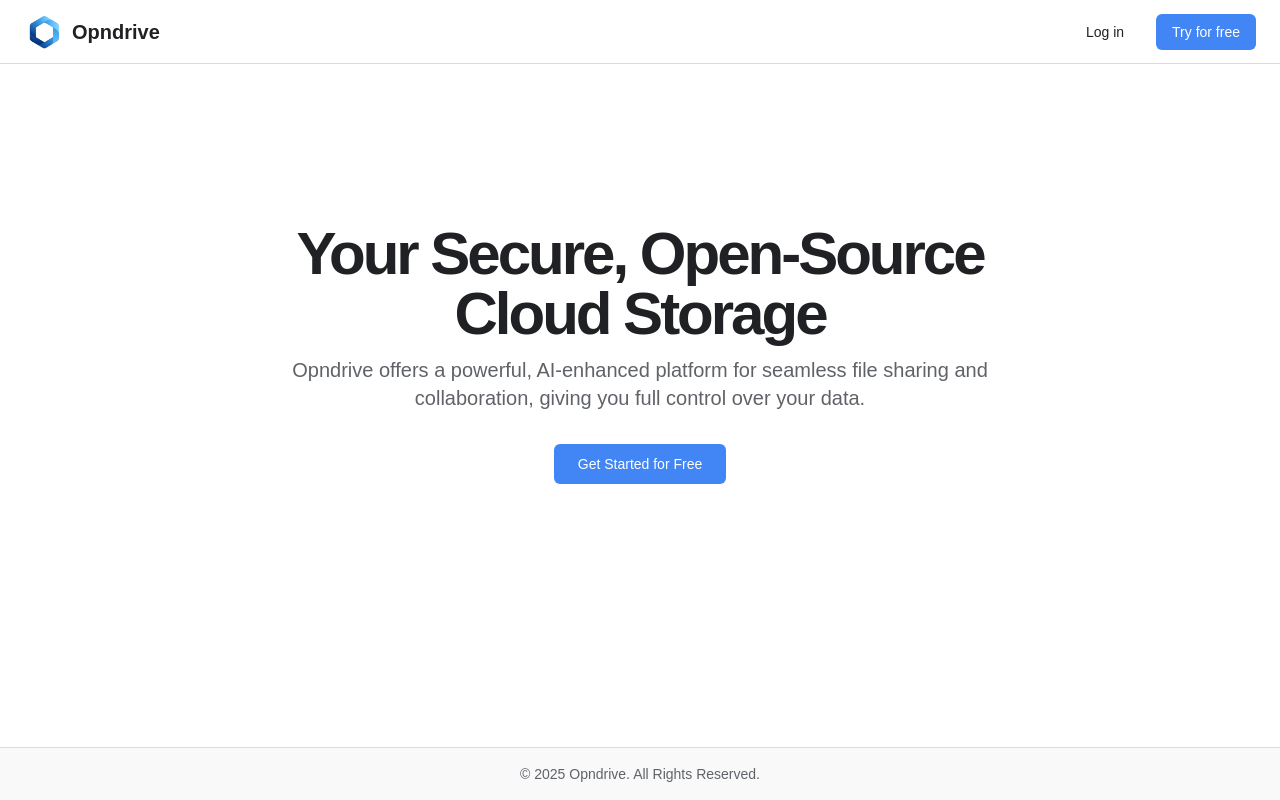
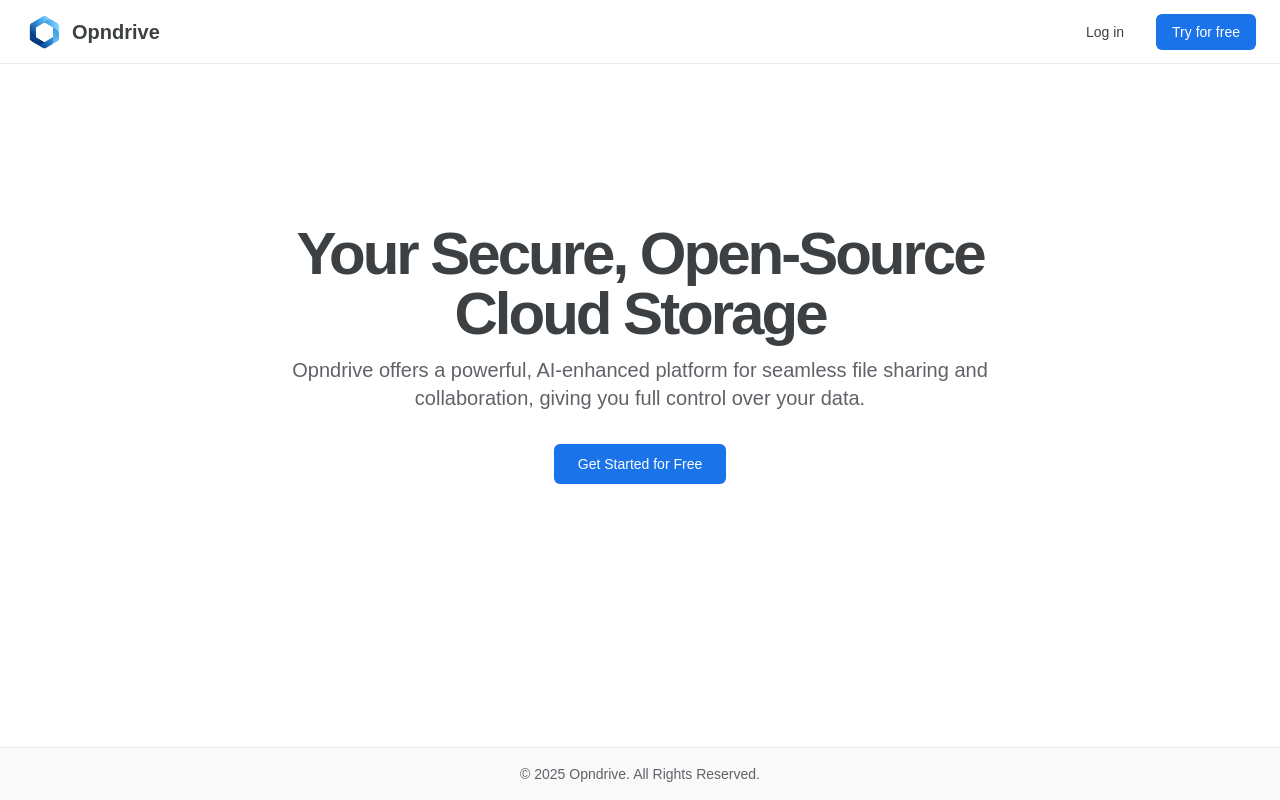
Before and after one commit to Rakesh-46-VR/opndrive, a Next.js app in the folder frontend/: page / in a window 1280 px wide. Built offline with nearby package versions, Linux system fonts and the light colour scheme.

Commit message:
feat: split user-profile from dashboard navbar

```diff
--- a/frontend/src/app/dashboard/[role]/layout.tsx
+++ b/frontend/src/app/dashboard/[role]/layout.tsx
@@ -4,7 +4,7 @@ import type React from "react";
 import { useState, useEffect, useMemo } from "react";
 import { useParams } from "next/navigation";
 import { DashboardSidebar } from "@/components/dashboard/dashboard-sidebar";
-import { DashboardNavbar } from "@/components/dashboard/dashboard-navbar";
+import { DashboardNavbar } from "@/components/dashboard/navbar/dashboard-navbar";
 import { DashboardBreadcrumb } from "@/components/dashboard/dashboard-breadcrumb";
 import { getNavItems } from "@/lib/dashboard-nav-config";
 import { UnifiedRoleGuard } from "@/components/auth/unified-role-guard";
--- a/frontend/src/app/globals.css
+++ b/frontend/src/app/globals.css
@@ -6,21 +6,21 @@
   --secondary: #f9f9fa;             /* navigation and sidebar */
   --accent: #e8f0fe;                /* highlight and hover states */
 
-  --foreground: #202124;            /* primary text color */
+  --foreground: #3c4043;            /* primary text color */
   --secondary-foreground: #5f6368;  /* secondary text and labels */
   --accent-foreground: #1a73e8;     /* text on accent backgrounds */
-  --card-foreground: #202124;       /* text on card backgrounds */
+  --card-foreground: #3c4043;       /* text on card backgrounds */
 
-  --primary: #4285f4;               /* brand color from logo */
+  --primary: #1a73e8;               /* brand color from logo */
   --primary-foreground: #ffffff;    /* text on primary backgrounds */
 
-  --border: #dadce0;                /* borders and dividers */
+  --border: #e8eaed;                /* borders and dividers */
   --input: #f1f3f4;                 /* input field backgrounds */
 
   --muted: #f8f9fa;                 /* muted background areas */
   --muted-foreground: #5f6368;      /* muted text color */
   --geo-map: #000000;               /* map elements */
-  --top-loading-bar-color: #4285f4; /* loading bar color */
+  --top-loading-bar-color: #1a73e8; /* loading bar color */
 }
 
 /* Tailwind inline theme bridge */
@@ -50,20 +50,20 @@
 [data-theme='dark'] {
   --background: #1f1f1f;            /* main canvas background */
   --foreground: #e8eaed;            /* primary text color */
-  --primary: #4285f4;               /* brand color from logo */
-  --primary-foreground: #ffffff;    /* text on primary backgrounds */
-  --secondary: #2d2e30;             /* navigation and sidebar */
+  --primary: #8ab4f8;               /* brand color from logo */
+  --primary-foreground: #202124;    /* text on primary backgrounds */
+  --secondary: #202124;             /* navigation and sidebar */
   --secondary-foreground: #e8eaed;  /* text on secondary backgrounds */
-  --muted: #2d2e30;                 /* muted background areas */
+  --muted: #292a2d;                 /* muted background areas */
   --muted-foreground: #9aa0a6;      /* muted text color */
   --accent: #303134;                /* highlight and hover states */
   --accent-foreground: #8ab4f8;     /* text on accent backgrounds */
   --card: #292a2d;                  /* card backgrounds */
   --card-foreground: #e8eaed;       /* text on card backgrounds */
   --border: #3c4043;                /* borders and dividers */
-  --input: #3c4043;                 /* input field backgrounds */
-  --geo-map: #343e64;               /* map elements */
-  --top-loading-bar-color: #4285f4; /* loading bar color */
+  --input: #303134;                 /* input field backgrounds */
+  --geo-map: #5f6368;               /* map elements */
+  --top-loading-bar-color: #8ab4f8; /* loading bar color */
 }
 
 /* Dark mode preference */
@@ -72,20 +72,20 @@
   :root:not([data-theme='light']) {
     --background: #1f1f1f;            /* main canvas background */
     --foreground: #e8eaed;            /* primary text color */
-    --primary: #4285f4;               /* brand color from logo */
-    --primary-foreground: #ffffff;    /* text on primary backgrounds */
-    --secondary: #2d2e30;             /* navigation and sidebar */
+    --primary: #8ab4f8;               /* brand color from logo */
+    --primary-foreground: #202124;    /* text on primary backgrounds */
+    --secondary: #202124;             /* navigation and sidebar */
     --secondary-foreground: #e8eaed;  /* text on secondary backgrounds */
-    --muted: #2d2e30;                 /* muted background areas */
+    --muted: #292a2d;                 /* muted background areas */
     --muted-foreground: #9aa0a6;      /* muted text color */
     --accent: #303134;                /* highlight and hover states */
     --accent-foreground: #8ab4f8;     /* text on accent backgrounds */
     --card: #292a2d;                  /* card backgrounds */
     --card-foreground: #e8eaed;       /* text on card backgrounds */
     --border: #3c4043;                /* borders and dividers */
-    --input: #3c4043;                 /* input field backgrounds */
-    --geo-map: #343e64;               /* map elements */
-    --top-loading-bar-color: #4285f4; /* loading bar color */
+    --input: #303134;                 /* input field backgrounds */
+    --geo-map: #5f6368;               /* map elements */
+    --top-loading-bar-color: #8ab4f8; /* loading bar color */
   }
 }
 
@@ -158,4 +158,6 @@ body {
   .sidebar-footer {
     @apply p-4 border-t border-[var(--border)];
   }
+
+
 }
--- a/frontend/src/components/ThemeToggle.tsx
+++ b/frontend/src/components/ThemeToggle.tsx
@@ -15,7 +15,7 @@ export function ThemeToggle() {
   if (!mounted) return null;
 
   return (
-    <div className="flex items-center justify-center p-1 rounded-full bg-secondary/80 backdrop-blur-sm space-x-6">
+    <div className="flex items-center justify-center p-1 rounded-full bg-accent backdrop-blur-sm space-x-6">
       <button
         onClick={() => setTheme('light')}
         className={`p-2 rounded-full transition-all ${
--- a/frontend/src/components/dashboard/dashboard-navbar.tsx
+++ /dev/null
@@ -1,115 +0,0 @@
-'use client';
-
-import { Menu } from 'lucide-react';
-import { Avatar, AvatarFallback, AvatarImage } from '@/components/ui/avatar';
-import { Button } from '@/components/ui/button';
-import {
-  DropdownMenu,
-  DropdownMenuContent,
-  DropdownMenuItem,
-  DropdownMenuLabel,
-  DropdownMenuSeparator,
-  DropdownMenuTrigger,
-} from '@/components/ui/dropdown-menu';
-import { useAuth } from '@/hooks/use-auth';
-import { ThemeToggle } from '@/components/ThemeToggle';
-import Link from 'next/link';
-import Image from 'next/image';
-
-interface DashboardNavbarProps {
-  toggleSidebar: () => void;
-  role: string;
-}
-
-export function DashboardNavbar({ toggleSidebar, role }: DashboardNavbarProps) {
-  const { user, logout } = useAuth();
-
-  return (
-    <header className="w-full bg-card  py-3 px-6 z-30">
-      <div className="flex items-center justify-between w-full">
-        <div className="flex items-center">
-          <div className="lg:hidden">
-            <Button
-              variant="ghost"
-              size="icon"
-              onClick={toggleSidebar}
-              className="text-muted-foreground hover:text-foreground hover:bg-accent mr-2"
-              aria-label="Toggle Sidebar"
-            >
-              <Menu size={20} />
-              <span className="sr-only">Toggle Sidebar</span>
-            </Button>
-          </div>
-
-          <div className="items-center hidden space-x-2 lg:flex ">
-            <Image
-              src="/logo-nobg.png"
-              width={50}
-              height={50}
-              className="h-10 w-auto"
-              alt="Organization Logo"
-            />{' '}
-            <span className="text-foreground font-bold text-xl mr-2">
-              Opn<span className="text-primary">drive</span>
-            </span>
-          </div>
-
-          <div className="hidden lg:block">
-            <Button
-              variant="ghost"
-              size="icon"
-              onClick={toggleSidebar}
-              className="text-muted-foreground hover:text-foreground hover:bg-accent ml-4"
-              aria-label="Toggle Sidebar"
-            >
-              <Menu size={20} />
-              <span className="sr-only">Toggle Sidebar</span>
-            </Button>
-          </div>
-        </div>
-
-        <div className="flex items-center space-x-4 ">
-          <DropdownMenu>
-            <DropdownMenuTrigger asChild>
-              <Button variant="ghost" className="relative h-8 w-8 rounded-full">
-                <Avatar className="h-8 w-8">
-                  <AvatarImage
-                    src={user?.avatar || '/placeholder.svg?width=32&height=32&query=user+avatar'}
-                    alt={user?.email || 'User Avatar'}
-                  />
-                  <AvatarFallback>{user?.email?.charAt(0).toUpperCase() || 'U'}</AvatarFallback>
-                </Avatar>
-              </Button>
-            </DropdownMenuTrigger>
-            <DropdownMenuContent className="w-56 bg-secondary border-border" align="end" forceMount>
-              <DropdownMenuLabel className="font-normal">
-                <div className="flex flex-col space-y-1">
-                  <p className="text-sm font-medium leading-none">
-                    {user?.firstName ||
-                      user?.email ||
-                      `${role.charAt(0).toUpperCase() + role.slice(1)} User`}
-                  </p>
-                  <p className="text-xs leading-none text-muted-foreground">
-                    {user?.email || `${role}@example.com`}
-                  </p>
-                </div>
-              </DropdownMenuLabel>
-              <DropdownMenuSeparator />
-              <DropdownMenuItem className="focus:bg-accent p-0">
-                <div className="flex justify-center w-full py-1">
-                  <ThemeToggle />
-                </div>
-              </DropdownMenuItem>
-              <DropdownMenuSeparator />
-              <Link href={`/dashboard/${role}/settings`}>
-                <DropdownMenuItem>Settings</DropdownMenuItem>
-              </Link>
-              <DropdownMenuSeparator />
-              <DropdownMenuItem onClick={() => logout()}>Log out</DropdownMenuItem>
-            </DropdownMenuContent>
-          </DropdownMenu>
-        </div>
-      </div>
-    </header>
-  );
-}
```
